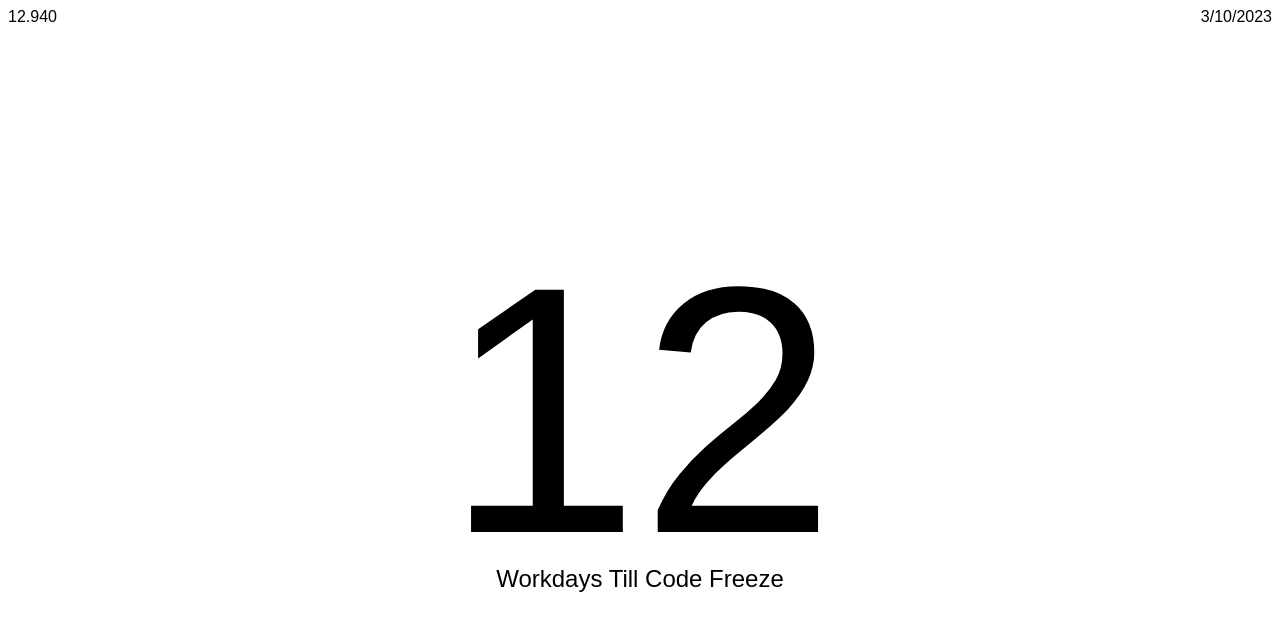
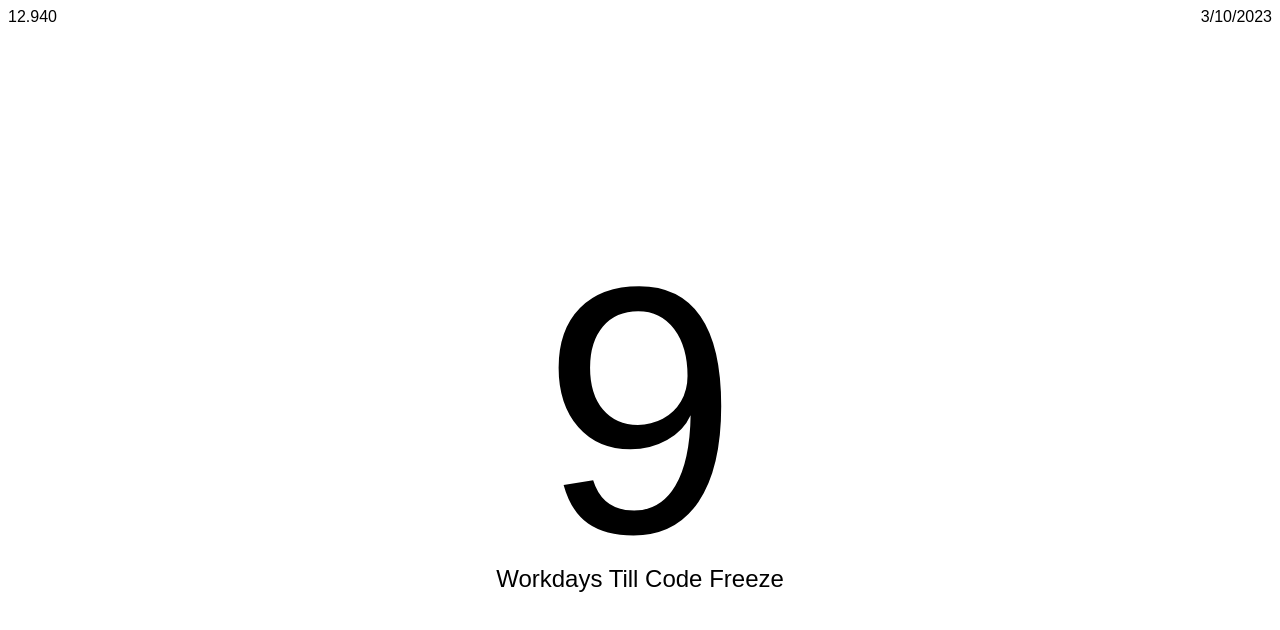
Before and after one commit to howellcc/CodeFreezeCountdownHTML, a plain HTML site: page codefreezecountdown.html in a window 1280 px wide. Drawn offline with Linux system fonts and the light colour scheme.

Commit message:
taking out the weekends.

```diff
--- a/codefreezecountdown.html
+++ b/codefreezecountdown.html
@@ -57,19 +57,30 @@
         today.setHours(0,0,0,0);
         let targetDate = new Date(2023,12,25);
         let version = "";
+        let daysToSubtract = 0;
 
         let i = 0;
         while(i<codeFreezeDates.length){
             if(codeFreezeDates[i].cf > today){
-                targetDate = codeFreezeDates[i].cf;
+                targetDate = new Date(codeFreezeDates[i].cf);
                 version = codeFreezeDates[i].ver;
                 break;
             }
             i++;
         }
 
+        let dayIterator = new Date(today);
+        while(dayIterator <= targetDate){
+          let dayOfWeek = dayIterator.getDay();
+          if(dayOfWeek == 0 || dayOfWeek == 6){
+            daysToSubtract++;
+          }
+          dayIterator.setDate(dayIterator.getDate()+1);
+        }
+
         const diff = targetDate - today;
-        const daysLeft = Math.ceil(diff / (1000 * 60 * 60 * 24));
+        console.log(daysToSubtract);
+        const daysLeft = Math.ceil(diff / (1000 * 60 * 60 * 24)) - daysToSubtract;
 
         // display the countdown on the page
         const countdown = document.getElementById("countdowncount");
```
